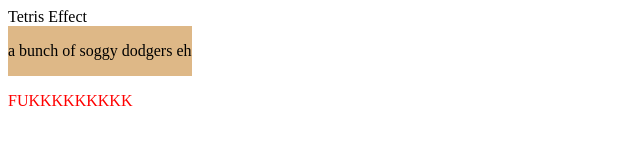
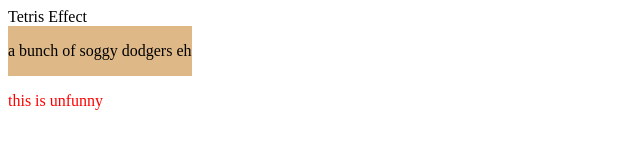
Before and after one commit to DaVioletDeath/Alpha-Omega, a plain HTML site: page index.html in a window 1280 px wide. Shown: the full height of the page, 0-640 px from the left. Drawn offline with Linux system fonts and the light colour scheme.

Commit message:
trying to edit the fucking thing
no luck so far

```diff
--- a/index.html
+++ b/index.html
@@ -18,7 +18,7 @@
         </div>
         <div class="col-2">
             <div class="text">
-                FUKKKKKKKKK
+                this is unfunny
             </div>
         </div>
 
```
